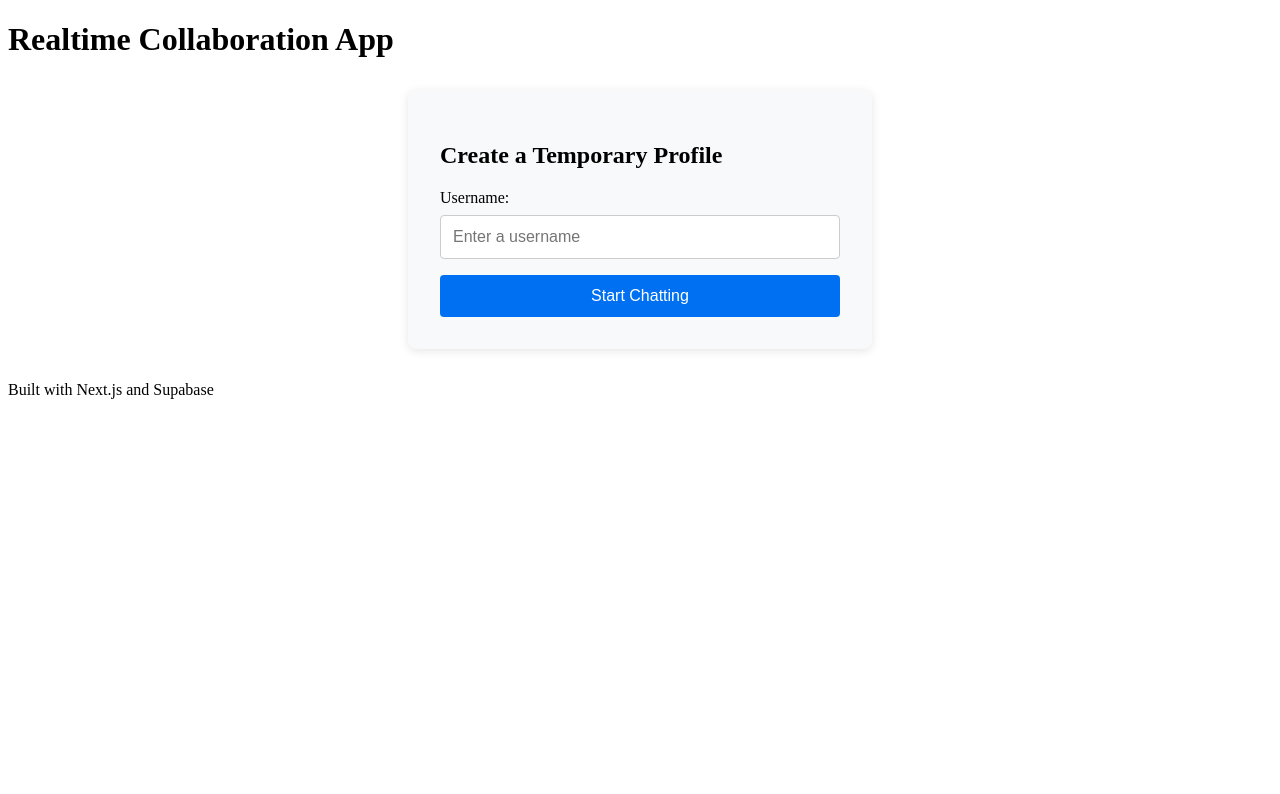
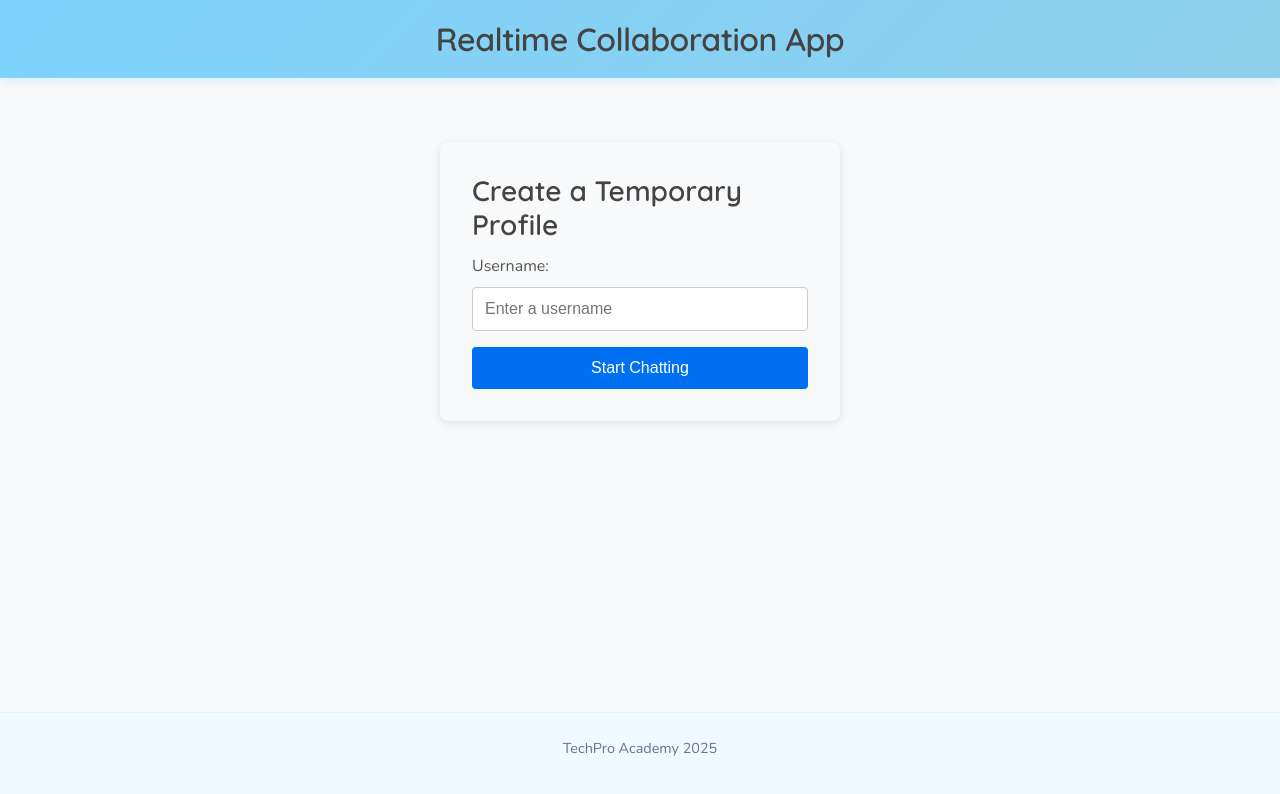
Before and after one commit to nkonstantinidis/techpro-project, a Next.js app: page / in a window 1280 px wide. Shown: the top 794 px of the page. Built offline with nearby package versions, Linux system fonts and the light colour scheme; no server answers.

Commit message:
update css

```diff
--- a/src/app/chat/page.js
+++ b/src/app/chat/page.js
@@ -36,7 +36,7 @@ export default function ChatPage() {
 
       <div className={styles.container}>
         <Link href="/" className={styles.backLink}>
-  &larr; Back to Home
+  Back to Home
 </Link>
         <h2>Live Chat</h2>
         <Chat user={user} />
--- a/src/app/chat/page.module.css
+++ b/src/app/chat/page.module.css
@@ -2,19 +2,58 @@
   width: 100%;
   max-width: 800px;
   margin: 0 auto;
+  padding: 0 1rem;
 }
 
 .loading {
   text-align: center;
   margin: 2rem 0;
+  color: #64748b;
+  font-style: italic;
 }
 
+/* Elegant back link design */
 .backLink {
-  display: inline-block;
-  margin-bottom: 1rem;
-  color: #0070f3;
+  display: inline-flex;
+  align-items: center;
+  margin-bottom: 1.5rem;
+  padding: 0.5rem 0.75rem;
+  color: #0284c7;
+  font-weight: 500;
+  font-size: 0.95rem;
+  border-radius: 4px;
+  transition: all 0.2s ease;
+  background-color: rgba(224, 242, 254, 0.5);
+  border: 1px solid #e0f2fe;
+  box-shadow: 0 1px 2px rgba(0, 0, 0, 0.05);
+}
+
+.backLink:before {
+  content: "←";
+  margin-right: 0.5rem;
+  font-size: 1rem;
+  transition: transform 0.2s ease;
 }
 
 .backLink:hover {
-  text-decoration: underline;
+  text-decoration: none;
+  background-color: rgba(186, 230, 253, 0.4);
+  box-shadow: 0 2px 4px rgba(0, 0, 0, 0.08);
+  transform: translateY(-1px);
 }
+
+.backLink:hover:before {
+  transform: translateX(-2px);
+}
+
+.backLink:active {
+  transform: translateY(0);
+  box-shadow: 0 1px 2px rgba(0, 0, 0, 0.05);
+}
+
+/* Responsive adjustments */
+@media (max-width: 768px) {
+  .container {
+    padding: 0 0.75rem;
+  }
+}
--- a/src/app/globals.css
+++ b/src/app/globals.css
@@ -1,56 +1,118 @@
+@import url('https://fonts.googleapis.com/css2?family=Nunito:wght@300;400;600;700&family=Quicksand:wght@400;500;600&display=swap');
+/* Base reset and box model */
 * {
   box-sizing: border-box;
   margin: 0;
   padding: 0;
 }
 
+/* Typography and base styles */
+
 body {
-  font-family: -apple-system, BlinkMacSystemFont, 'Segoe UI', Roboto, Oxygen,
-    Ubuntu, Cantarell, 'Open Sans', 'Helvetica Neue', sans-serif;
+  font-family: 'Nunito', system-ui, sans-serif;
   background-color: #f8f9fa;
-  color: #333;
+  color: #555;
   line-height: 1.6;
+  font-size: 16px;
+  -webkit-font-smoothing: antialiased;
+  -moz-osx-font-smoothing: grayscale;
 }
 
+/* Improved typography hierarchy */
 h1, h2, h3, h4, h5, h6 {
-  margin-bottom: 0.5rem;
-  font-weight: 500;
+  margin-bottom: 0.75rem;
+  font-weight: 600;
   line-height: 1.2;
+  color: #444;
+  font-family: 'Quicksand', 'Nunito', sans-serif;
 }
 
+h1 {
+  font-size: 2rem;
+}
+
+h2 {
+  font-size: 1.75rem;
+}
+
+h3 {
+  font-size: 1.5rem;
+}
+
+p {
+  margin-bottom: 1rem;
+}
+
+/* Link styling with pastel color */
 a {
-  color: #0070f3;
+  color: #0284c7;
   text-decoration: none;
+  transition: all 0.2s ease;
 }
 
 a:hover {
-  text-decoration: underline;
+  color: #0369a1;
+
 }
 
-/* Container styles from our previous discussion */
+/* Layout components */
 .container {
   display: flex;
   flex-direction: column;
   min-height: 100vh;
 }
 
+/* Header with pastel color scheme */
 .header {
-  background-color: #0070f3;
-  color: white;
-  padding: 1rem;
+  background: linear-gradient(135deg, #7dd3fc      , #8fcfeb);
+  color: #0c4a6e;
+  padding: 1.25rem;
   text-align: center;
+  box-shadow: 0 2px 10px rgba(56, 189, 248, 0.2);
 }
 
+.header h1 {
+  margin-bottom: 0;
+  font-weight: 700;
+  letter-spacing: -0.5px;
+}
+
+/* Main content area */
 .main {
   flex: 1;
-  padding: 1rem;
+  padding: 2rem;
   max-width: 1200px;
   margin: 0 auto;
   width: 100%;
 }
 
+/* Footer with pastel theme */
 .footer {
-  background-color: #f0f0f0;
-  padding: 1rem;
+  background-color: #f0f9ff;
+  padding: 1.5rem;
   text-align: center;
+  color: #64748b;
+  font-size: 0.9rem;
+  border-top: 1px solid #e0f2fe;
 }
+
+/* Responsive adjustments */
+@media (max-width: 768px) {
+  .main {
+    padding: 1.5rem;
+  }
+
+  h1 {
+    font-size: 1.75rem;
+  }
+}
+
+@media (max-width: 480px) {
+  .main {
+    padding: 1rem;
+  }
+
+  .header {
+    padding: 1rem;
+  }
+}
--- a/src/app/layout.js
+++ b/src/app/layout.js
@@ -1,3 +1,5 @@
+import './globals.css';
+
 export const metadata = {
   title: 'Realtime Collaboration App',
   description: 'Built with Next.js and Supabase',
@@ -15,7 +17,7 @@ export default function RootLayout({ children }) {
             {children}
           </main>
           <footer className="footer">
-            <p>Built with Next.js and Supabase</p>
+            <p>TechPro Academy 2025</p>
           </footer>
         </div>
       </body>
--- a/src/app/notes/page.js
+++ b/src/app/notes/page.js
@@ -44,7 +44,7 @@ export default function NotesPage() {
   return (
     <div className={styles.container}>
       <Link href="/" className={styles.backLink}>
-  &larr; Back to Home
+   Back to Home
 </Link>
       <h2 className={styles.pageTitle}>Collaborative Notes</h2>
       <div className={styles.notesLayout}>
--- a/src/app/notes/page.module.css
+++ b/src/app/notes/page.module.css
@@ -1,8 +1,3 @@
-.container {
-    width: 100%;
-    max-width: 1200px;
-    margin: 0 auto;
-  }
 
   .pageTitle {
     margin-bottom: 1.5rem;
@@ -15,24 +10,62 @@
     height: 70vh;
   }
 
+  .container {
+    width: 100%;
+    max-width: 800px;
+    margin: 0 auto;
+    padding: 0 1rem;
+  }
+
   .loading {
     text-align: center;
     margin: 2rem 0;
+    color: #64748b;
+    font-style: italic;
   }
 
+  /* Elegant back link design */
   .backLink {
-    display: inline-block;
-    margin-bottom: 1rem;
-    color: #0070f3;
+    display: inline-flex;
+    align-items: center;
+    margin-bottom: 1.5rem;
+    padding: 0.5rem 0.75rem;
+    color: #0284c7;
+    font-weight: 500;
+    font-size: 0.95rem;
+    border-radius: 4px;
+    transition: all 0.2s ease;
+    background-color: rgba(224, 242, 254, 0.5);
+    border: 1px solid #e0f2fe;
+    box-shadow: 0 1px 2px rgba(0, 0, 0, 0.05);
+  }
+
+  .backLink:before {
+    content: "←";
+    margin-right: 0.5rem;
+    font-size: 1rem;
+    transition: transform 0.2s ease;
   }
 
   .backLink:hover {
-    text-decoration: underline;
+    text-decoration: none;
+    background-color: rgba(186, 230, 253, 0.4);
+    box-shadow: 0 2px 4px rgba(0, 0, 0, 0.08);
+    transform: translateY(-1px);
   }
 
+  .backLink:hover:before {
+    transform: translateX(-2px);
+  }
+
+  .backLink:active {
+    transform: translateY(0);
+    box-shadow: 0 1px 2px rgba(0, 0, 0, 0.05);
+  }
+
+  /* Responsive adjustments */
   @media (max-width: 768px) {
-    .notesLayout {
-      grid-template-columns: 1fr;
-      height: auto;
+    .container {
+      padding: 0 0.75rem;
     }
   }
```
Lines whose indentation alone changed are shown as unchanged.
